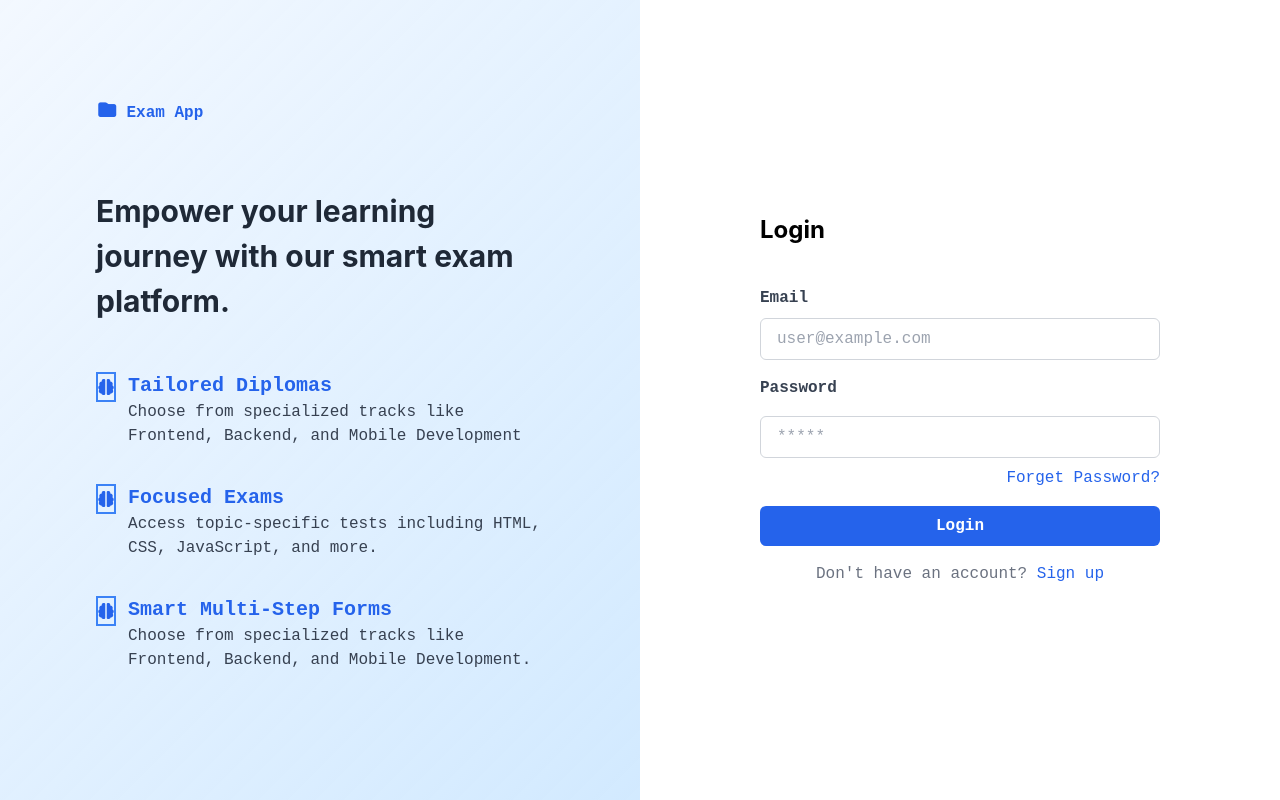
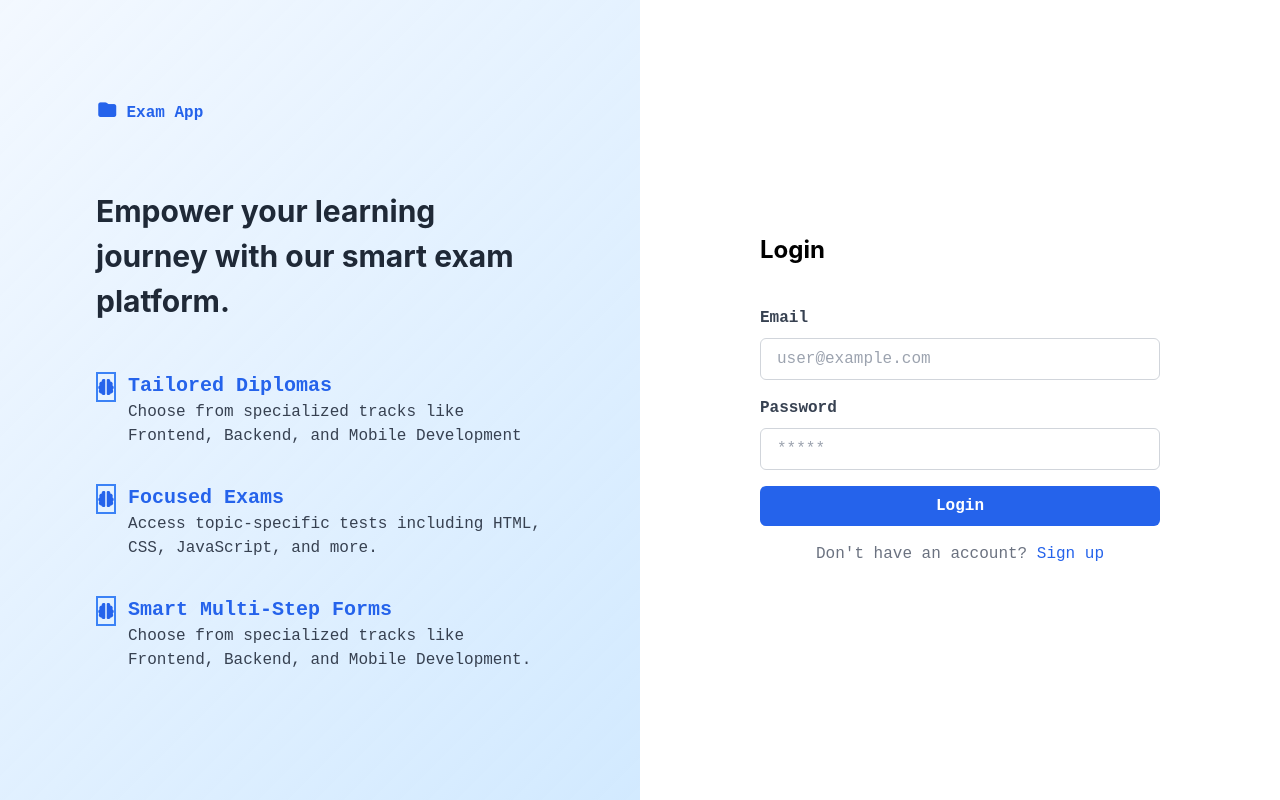
Before and after one commit to sondosEssam/Online-Exam-Platform, an Angular app in the folder Application/: page /login in a window 1280 px wide. Built offline with nearby package versions, Linux system fonts and the light colour scheme.

Commit message:
reusableInputForm

```diff
--- a/Application/src/app/features/auth/components/login/login.html
+++ b/Application/src/app/features/auth/components/login/login.html
@@ -2,15 +2,22 @@
 
     <form (ngSubmit)="onSubmit()" [formGroup]="form"   class="flex flex-col space-y-4 w-[50%] md:w-[70%] sm:w-[90%] p-6  ">
     <h1 class="text-2xl font-bold mb-6">Login</h1>
-    <div>
-        <label for="email" class="block text-gray-700 font-semibold mb-2">Email</label>
-        <input type="email" id="email" name="email" class="w-full px-4 py-2 border border-gray-300 rounded-md focus:outline-none focus:ring-2 focus:ring-blue-500" placeholder="user@example.com" required>
-    </div>
+
+    <app-form-input
+    [placeHolder]="'user@example.com'"
+    [control]="form.controls.email"
+    [label]="'Email'"
+    [type]="'email'"
+    [errorMessage]="'cannot leave it empty'"
+    ></app-form-input>
     <div class="flex flex-col space-y-2">
-        <label for="password" class="block text-gray-700 font-semibold mb-2">Password</label>
-        <input type="password" id="password" name="password" class="w-full px-4 py-2 border border-gray-300 rounded-md focus:outline-none focus:ring-2 focus:ring-blue-500" placeholder="*****" required>
-        <a (click)="setForgotPasswordChoice()" class="text-blue-600 text-end self-end hover:text-blue-400 transition-all delay-200 ease-in-out">Forget Password?</a>
-
+    <app-form-input
+    [placeHolder]="'*****'"
+    [control]="form.controls.password"
+    [label]="'Password'"
+    [type]="'password'"
+    [errorMessage]="'must be at least 6'"
+    ></app-form-input>
     </div>
     <button type="submit" class="bg-blue-600 text-white font-semibold py-2 px-4 mt-5 rounded-md hover:bg-blue-700 transition duration-300">Login</button>
     <p class="mt-4 text-center text-gray-500">Don't have an account? <a (click)="setCreateAcountChoice()" class="text-blue-600 hover:text-blue-400 transition-all delay-200 ease-in-out">Sign up</a></p>
--- a/Application/src/app/features/auth/components/login/login.ts
+++ b/Application/src/app/features/auth/components/login/login.ts
@@ -3,9 +3,10 @@ import { RouterLink } from '@angular/router';
 import { AuthChoice } from '../../services/auth-choice';
 import { FormBuilder, FormControl, FormGroup, Validators } from '@angular/forms';
 import { ReactiveFormsModule } from '@angular/forms';
+import { FormInput } from "../../../../shared/UI/form-input/form-input";
 @Component({
   selector: 'app-login',
-  imports: [RouterLink,ReactiveFormsModule ],
+  imports: [RouterLink, ReactiveFormsModule, FormInput],
   templateUrl: './login.html',
   styleUrl: './login.css',
 })
@@ -14,7 +15,8 @@ export class Login {
   fb = inject(FormBuilder);
   form = this.fb.group({
     email:['', Validators.required, Validators.email],
-    password:['', Validators.required, Validators.minLength(6)]
+    password:['', Validators.required, Validators.minLength(6)],
+    age:['']
   })
 
 authChoiceService = inject(AuthChoice);
--- /dev/null
+++ b/Application/src/app/shared/UI/form-input/form-input.html
@@ -0,0 +1,16 @@
+    <div>
+        <label for="{{label()}}" class="block text-gray-700 font-semibold mb-2">{{label()}}</label>
+        <input  [type]="type()" [formControl]="control" [placeholder]="placeHolder()"   id="{{label()}}"
+        [ngClass]="{
+            'form-input-valid':!(control.invalid && (control.touched || control.dirty)),
+            'form-input-error':control.invalid && (control.touched || control.dirty)
+        }"
+        [placeholder]="placeHolder()" required
+        class="form-input"
+        >
+        @if(control.invalid && (control.touched || control.dirty)){
+            <div class="form-error">
+                {{errorMessage()}}
+            </div>
+        }
+    </div>
--- /dev/null
+++ b/Application/src/app/shared/UI/form-input/form-input.ts
@@ -0,0 +1,17 @@
+import { CommonModule } from '@angular/common';
+import { Component, Input, input } from '@angular/core';
+import { FormControl, ReactiveFormsModule } from '@angular/forms';
+
+@Component({
+  selector: 'app-form-input',
+  imports: [ReactiveFormsModule, CommonModule],
+  templateUrl: './form-input.html',
+  styleUrl: './form-input.css',
+})
+export class FormInput {
+label = input<string>();
+type = input('text');
+placeHolder = input('');
+errorMessage= input('Invalid Input');
+@Input() control!: FormControl
+}
--- a/Application/src/styles.css
+++ b/Application/src/styles.css
@@ -20,3 +20,26 @@ ul{
 h1{
     font-family: var(--font-sans);
 }
+
+
+/* forms */
+@layer components{
+ .form-input {
+    @apply w-full px-4 py-2 border rounded-md focus:outline-none focus:ring-2;
+  }
+
+  .form-input-error {
+    @apply border-red-500 focus:ring-red-500;
+  }
+
+  .form-input-valid {
+    @apply border-gray-300 focus:ring-blue-500;
+  }
+     .form-label {
+    @apply block text-gray-700 font-semibold mb-2;
+  }
+
+  .form-error {
+    @apply text-red-500 text-sm mt-1;
+  }
+}
```
Also changed, not shown: Application/src/app/shared/UI/form-input/form-input.css (added).
